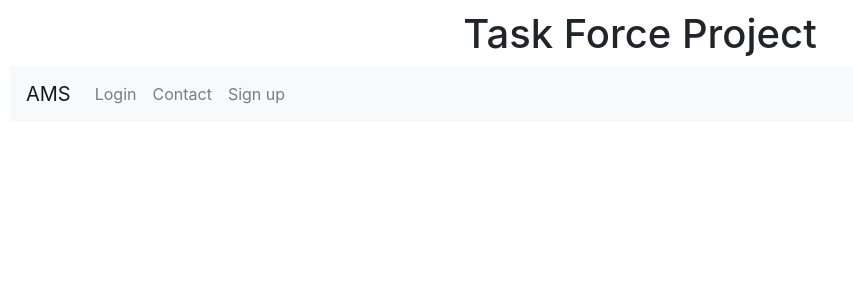
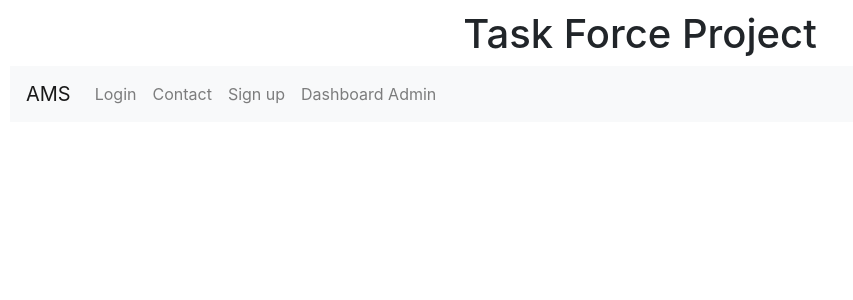
Before and after one commit to MezghichGit/angular_md, an Angular app: page / in a window 1280 px wide. Shown: the top 300 px of the page, without its empty margins (0-853 px from the left). Built offline with nearby package versions, Linux system fonts and the light colour scheme.

Commit message:
leasy loading

```diff
--- a/src/app/app-routing.module.ts
+++ b/src/app/app-routing.module.ts
@@ -44,6 +44,10 @@ const routes: Routes = [
   {
     path: 'register',
     component:RegiterFormComponent
+  },
+  {
+    path: 'dashbaordAdmin',
+    loadChildren: () => import('./dashboard-admin/dashboard-admin.module').then(m => m.DashboardAdminModule)
   }
 
 
--- a/src/app/dashboard-admin/dashboard-admin-routing.module.ts
+++ b/src/app/dashboard-admin/dashboard-admin-routing.module.ts
@@ -1,7 +1,25 @@
 import { NgModule } from '@angular/core';
 import { RouterModule, Routes } from '@angular/router';
+import { DeptComponent } from './dept/dept.component';
+import { ListDeptComponent } from './list-dept/list-dept.component';
+import { AddDeptComponent } from './add-dept/add-dept.component';
 
-const routes: Routes = [];
+const routes: Routes = [
+  {
+    path: '',
+    component: DeptComponent,
+    children:[
+      {
+        path: 'list',
+       component: ListDeptComponent,
+      },
+      {
+        path: 'add',
+       component: AddDeptComponent,
+      }
+    ]
+  }
+];
 
 @NgModule({
   imports: [RouterModule.forChild(routes)],
--- a/src/app/dashboard-admin/dept/dept.component.html
+++ b/src/app/dashboard-admin/dept/dept.component.html
@@ -1 +1,5 @@
-<p>dept works!</p>
+<h3 align="center">Dashboard Admin</h3>
+<button class="btn btn-primary" routerLink="/dashbaordAdmin/list" style="margin-right:5px;">List of Dept</button>
+<button class="btn btn-success" routerLink="/dashbaordAdmin/add" style="margin-right:5px;" >Add new Dept</button>
+<hr/>
+<router-outlet></router-outlet>
--- a/src/app/navbar/navbar.component.html
+++ b/src/app/navbar/navbar.component.html
@@ -32,6 +32,10 @@
         <a class="nav-link"  routerLink="register"
           routerLinkActive="active">Sign up</a>
       </li>
+      <li class="nav-item">
+        <a class="nav-link"  routerLink="dashbaordAdmin"
+          routerLinkActive="active">Dashboard Admin</a>
+      </li>
     </ul>
 
   </div>
```
